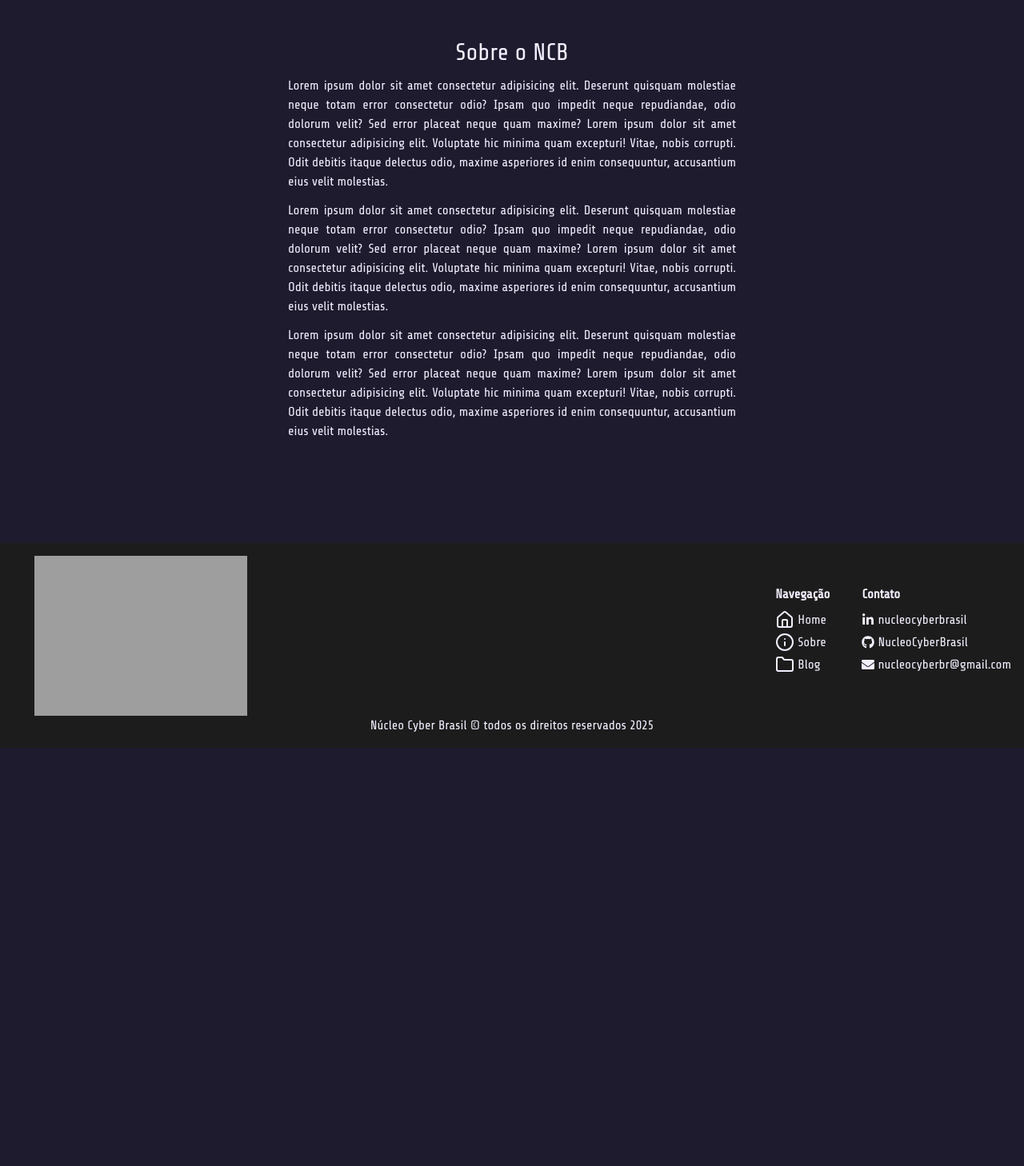
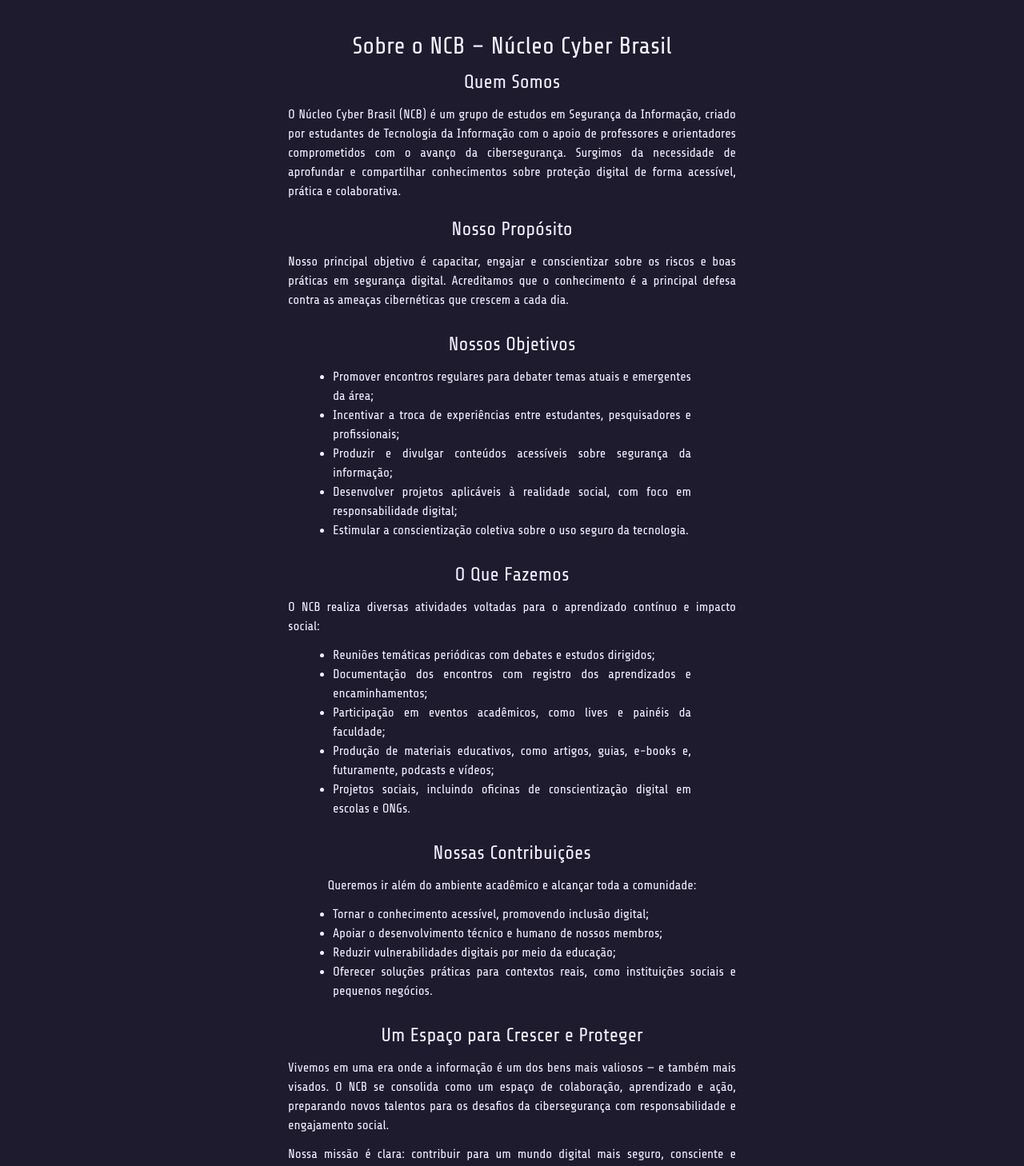
Before and after one commit to NucleoCyberBrasill/SiteNcbFull, a React (Vite) app: page /sobre in a window 1280 px wide. Shown: the part 140-1598 px from the top of the page at 80% size. Before the commit the page ends 1075 px from the top, so only its background shows below. Built offline with nearby package versions, Linux system fonts and the light colour scheme; grey boxes are pictures that could not be loaded.

Commit message:
:lipstick: style: About Page

```diff
--- a/src/pages/about/index.tsx
+++ b/src/pages/about/index.tsx
@@ -1,15 +1,113 @@
 import { MainTemplate } from "@/templates/MainTemplate";
 
-export function About(){
-    return (
-        <MainTemplate>
-            <div className="h-[95vh] flex flex-col justify-center items-center gap-3">
-                <h1 className="text-3xl text-center">Sobre o NCB</h1>
-                <p className="text-justify max-w-xl px-2">Lorem ipsum dolor sit amet consectetur adipisicing elit. Deserunt quisquam molestiae neque totam error consectetur odio? Ipsam quo impedit neque repudiandae, odio dolorum velit? Sed error placeat neque quam maxime? Lorem ipsum dolor sit amet consectetur adipisicing elit. Voluptate hic minima quam excepturi! Vitae, nobis corrupti. Odit debitis itaque delectus odio, maxime asperiores id enim consequuntur, accusantium eius velit molestias.</p>
+export function About() {
+  return (
+    <MainTemplate>
+      <div className="min-h-screen flex flex-col justify-center items-center gap-3 pb-20 pt-30 px-6 ">
+        <h1 className="text-3xl text-center">
+          Sobre o NCB – Núcleo Cyber Brasil
+        </h1>
+        <h2 className="text-2xl">Quem Somos</h2>
+        <p className="text-justify max-w-xl px-2">
+          O Núcleo Cyber Brasil (NCB) é um grupo de estudos em Segurança da
+          Informação, criado por estudantes de Tecnologia da Informação com o
+          apoio de professores e orientadores comprometidos com o avanço da
+          cibersegurança. Surgimos da necessidade de aprofundar e compartilhar
+          conhecimentos sobre proteção digital de forma acessível, prática e
+          colaborativa.
+        </p>
 
-                <p className="text-justify max-w-xl px-2">Lorem ipsum dolor sit amet consectetur adipisicing elit. Deserunt quisquam molestiae neque totam error consectetur odio? Ipsam quo impedit neque repudiandae, odio dolorum velit? Sed error placeat neque quam maxime? Lorem ipsum dolor sit amet consectetur adipisicing elit. Voluptate hic minima quam excepturi! Vitae, nobis corrupti. Odit debitis itaque delectus odio, maxime asperiores id enim consequuntur, accusantium eius velit molestias.</p>
-                <p className="text-justify max-w-xl px-2">Lorem ipsum dolor sit amet consectetur adipisicing elit. Deserunt quisquam molestiae neque totam error consectetur odio? Ipsam quo impedit neque repudiandae, odio dolorum velit? Sed error placeat neque quam maxime? Lorem ipsum dolor sit amet consectetur adipisicing elit. Voluptate hic minima quam excepturi! Vitae, nobis corrupti. Odit debitis itaque delectus odio, maxime asperiores id enim consequuntur, accusantium eius velit molestias.</p>
-            </div>
-        </MainTemplate>
-    )
+        <h2 className="text-2xl pt-2">Nosso Propósito</h2>
+        <p className="text-justify max-w-xl px-2">
+          Nosso principal objetivo é capacitar, engajar e conscientizar sobre os
+          riscos e boas práticas em segurança digital. Acreditamos que o
+          conhecimento é a principal defesa contra as ameaças cibernéticas que
+          crescem a cada dia.
+        </p>
+        <h2 className="text-2xl pt-4">Nossos Objetivos</h2>
+
+        <ul className="text-justify max-w-xl px-16">
+          <li className="list-disc">
+            Promover encontros regulares para debater temas atuais e emergentes
+            da área;
+          </li>
+          <li className="list-disc">
+            Incentivar a troca de experiências entre estudantes, pesquisadores e
+            profissionais;
+          </li>
+          <li className="list-disc">
+            Produzir e divulgar conteúdos acessíveis sobre segurança da
+            informação;
+          </li>
+          <li className="list-disc">
+            Desenvolver projetos aplicáveis à realidade social, com foco em
+            responsabilidade digital;
+          </li>
+          <li className="list-disc">
+            Estimular a conscientização coletiva sobre o uso seguro da
+            tecnologia.
+          </li>
+        </ul>
+
+        <h2 className="text-2xl pt-4">O Que Fazemos</h2>
+        <p className="text-justify max-w-xl px-2">
+          O NCB realiza diversas atividades voltadas para o aprendizado contínuo
+          e impacto social:
+        </p>
+        <ul className="text-justify max-w-xl px-16">
+          <li className="list-disc">
+            Reuniões temáticas periódicas com debates e estudos dirigidos;
+          </li>
+          <li className="list-disc">
+            Documentação dos encontros com registro dos aprendizados e
+            encaminhamentos;
+          </li>
+          <li className="list-disc">
+            Participação em eventos acadêmicos, como lives e painéis da
+            faculdade;
+          </li>
+          <li className="list-disc">
+            Produção de materiais educativos, como artigos, guias, e-books e,
+            futuramente, podcasts e vídeos;
+          </li>
+          <li className="list-disc">
+            Projetos sociais, incluindo oficinas de conscientização digital em
+            escolas e ONGs.
+          </li>
+        </ul>
+
+        <h2 className="text-2xl pt-4">Nossas Contribuições</h2>
+        <p className="text-justify max-w-xl px-2">
+          Queremos ir além do ambiente acadêmico e alcançar toda a comunidade:
+        </p>
+        <ul className="text-justify max-w-xl px-2 pl-16">
+          <li className="list-disc">
+            Tornar o conhecimento acessível, promovendo inclusão digital;
+          </li>
+          <li className="list-disc">
+            Apoiar o desenvolvimento técnico e humano de nossos membros;
+          </li>
+          <li className="list-disc">
+            Reduzir vulnerabilidades digitais por meio da educação;
+          </li>
+          <li className="list-disc">
+            Oferecer soluções práticas para contextos reais, como instituições
+            sociais e pequenos negócios.
+          </li>
+        </ul>
+
+        <h2 className="text-2xl pt-4">Um Espaço para Crescer e Proteger</h2>
+        <p className="text-justify max-w-xl px-2">
+          Vivemos em uma era onde a informação é um dos bens mais valiosos — e
+          também mais visados. O NCB se consolida como um espaço de colaboração,
+          aprendizado e ação, preparando novos talentos para os desafios da
+          cibersegurança com responsabilidade e engajamento social.
+        </p>
+        <p className="text-justify max-w-xl px-2">
+          Nossa missão é clara: contribuir para um mundo digital mais seguro,
+          consciente e resiliente.
+        </p>
+      </div>
+    </MainTemplate>
+  );
 }
```
